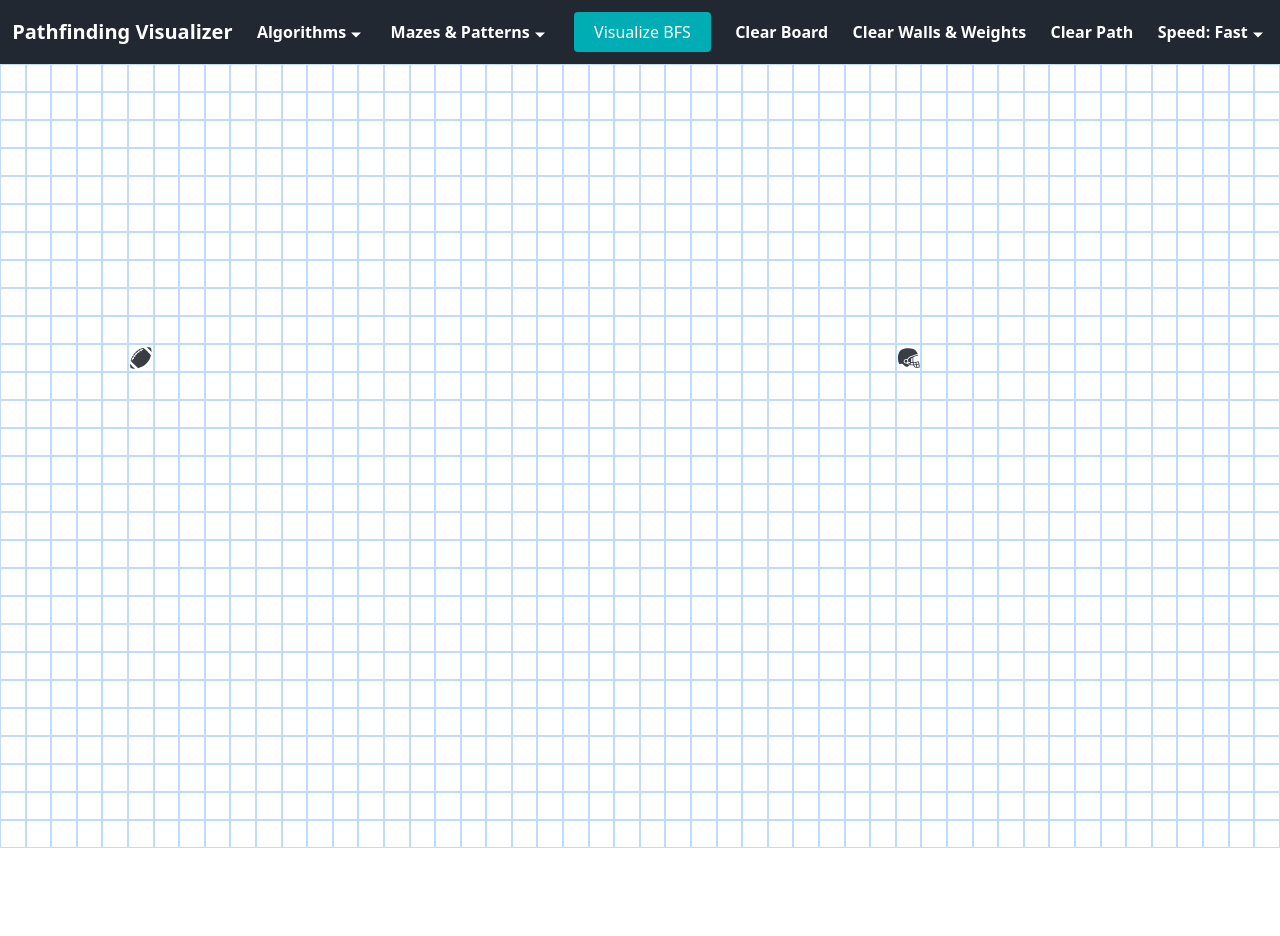
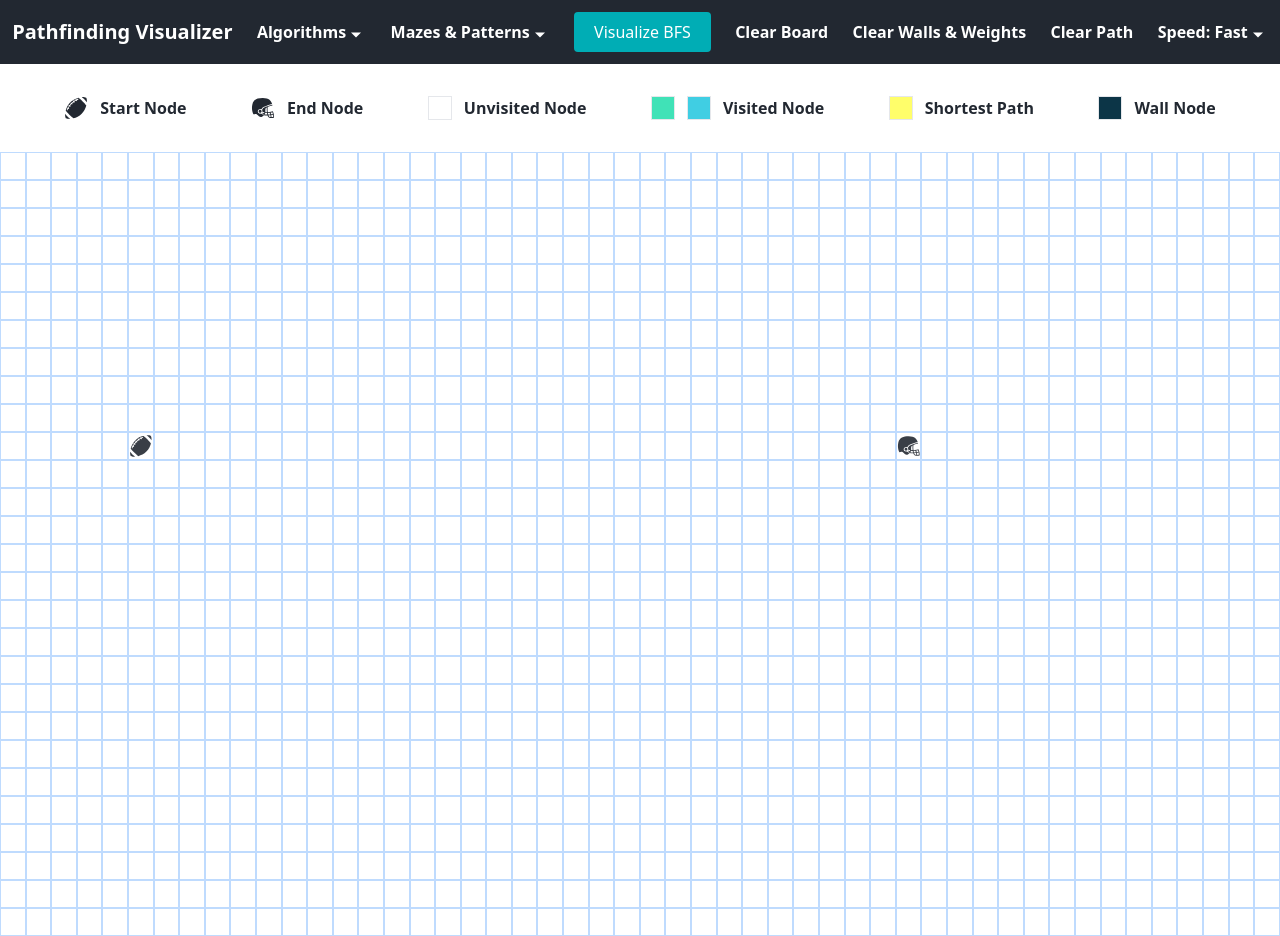
Before and after one commit to HusseinYasser/pathfinder, a React (Vite) app: page / in a window 1280 px wide. Before the commit the page ends 848 px from the top, so only its background shows below. Built offline with nearby package versions, Linux system fonts and the light colour scheme.

Commit message:
added info div

```diff
--- /dev/null
+++ b/src/components/InformationBanner.jsx
@@ -0,0 +1,42 @@
+import { GiAmericanFootballBall } from "react-icons/gi";
+import { GiAmericanFootballHelmet } from "react-icons/gi";
+
+const InformationBanner = () => {
+  return (
+    <div className="flex justify-around text-darkblue text-poppins text-md font-semibold p-8">
+            <div className="flex space-x-3">
+                <GiAmericanFootballBall className="w-6 h-6" />
+                <label> Start Node </label>
+            </div>
+
+            <div className="flex space-x-3">
+                <GiAmericanFootballHelmet className="w-6 h-6"  />
+                <label> End Node </label>
+            </div>
+
+            <div className="flex space-x-3">
+                <div className="bg-white border w-6 h-6"/>
+                <label> Unvisited Node </label>
+            </div>
+
+            <div className="flex space-x-3">
+                <div className="border w-6 h-6" style={{backgroundColor: '#00D99FBF'}}/>
+                <div className="bg-visited border w-6 h-6"/>
+                <label> Visited Node </label>
+            </div>
+
+            <div className="flex space-x-3">
+                <div className="bg-path border w-6 h-6"/>
+                <label> Shortest Path </label>
+            </div>
+
+            <div className="flex space-x-3">
+                <div className="bg-wall border w-6 h-6"/>
+                <label> Wall Node </label>
+            </div>
+
+    </div>
+  )
+}
+
+export default InformationBanner
--- a/src/components/PathFinder.jsx
+++ b/src/components/PathFinder.jsx
@@ -4,6 +4,7 @@ import Navbar from './Navbar';
 import { PathFinderContext } from '../algorithms/pathFinderStrategy';
 import { BFS } from '../algorithms/bfs';
 import { mapSpeed } from '../utils/utils';
+import InformationBanner from './InformationBanner';
 
 const PathFinder = () => {
 
@@ -77,6 +78,7 @@ const PathFinder = () => {
     <>
         <Navbar visualize={() => visualize(false)} findingPath={appliedFinder} clearBoard = {clearBoard} clearPath = {clearPath} clearWalls = {clearWalls}
         speed={speed} setSpeed = {setSpeed} />
+        <InformationBanner />
         <Grid walls = {walls} setWalls = {setWalls}
             startNode={startNode} endNode={endNode} setStartNode={(nwNode) => {dragTerminalNodes(nwNode, true)}} setEndNode={(nwNdode) => {dragTerminalNodes(nwNdode, false)}}
             visitedNodes = {new Set(visitedNodes)}
```
